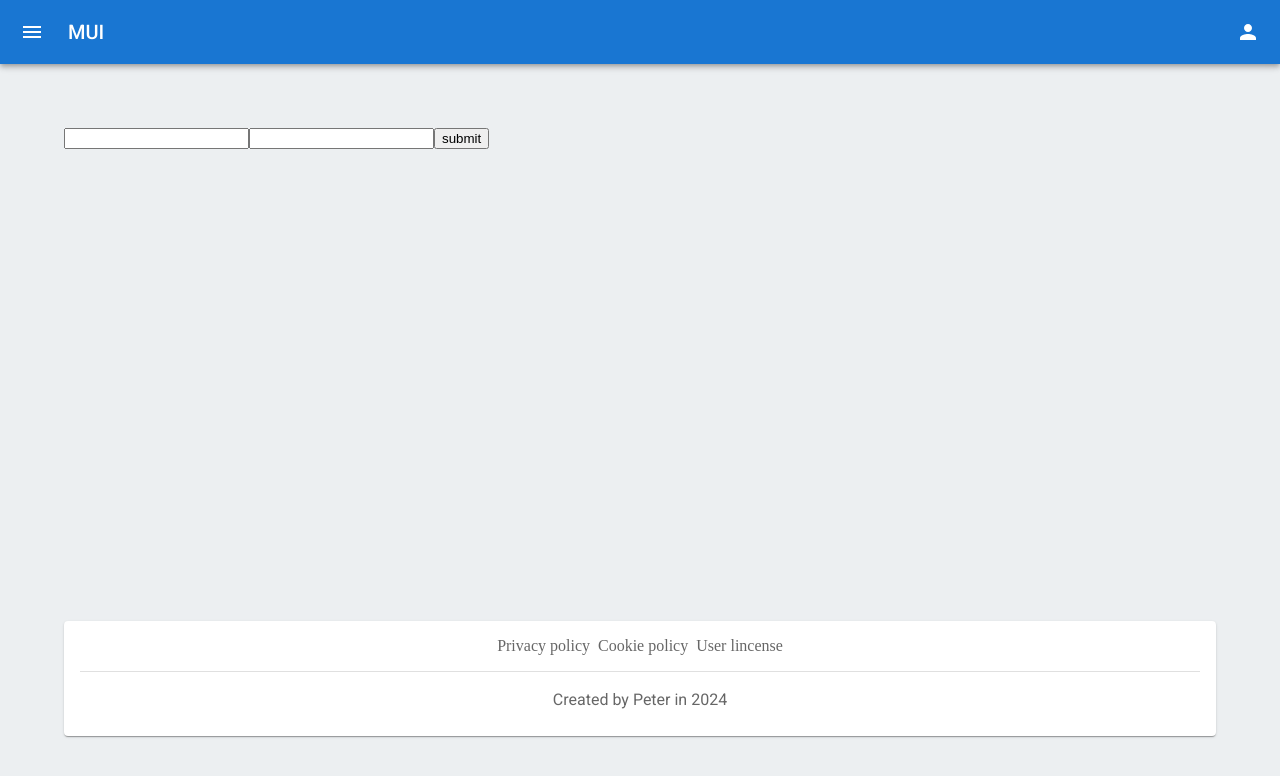
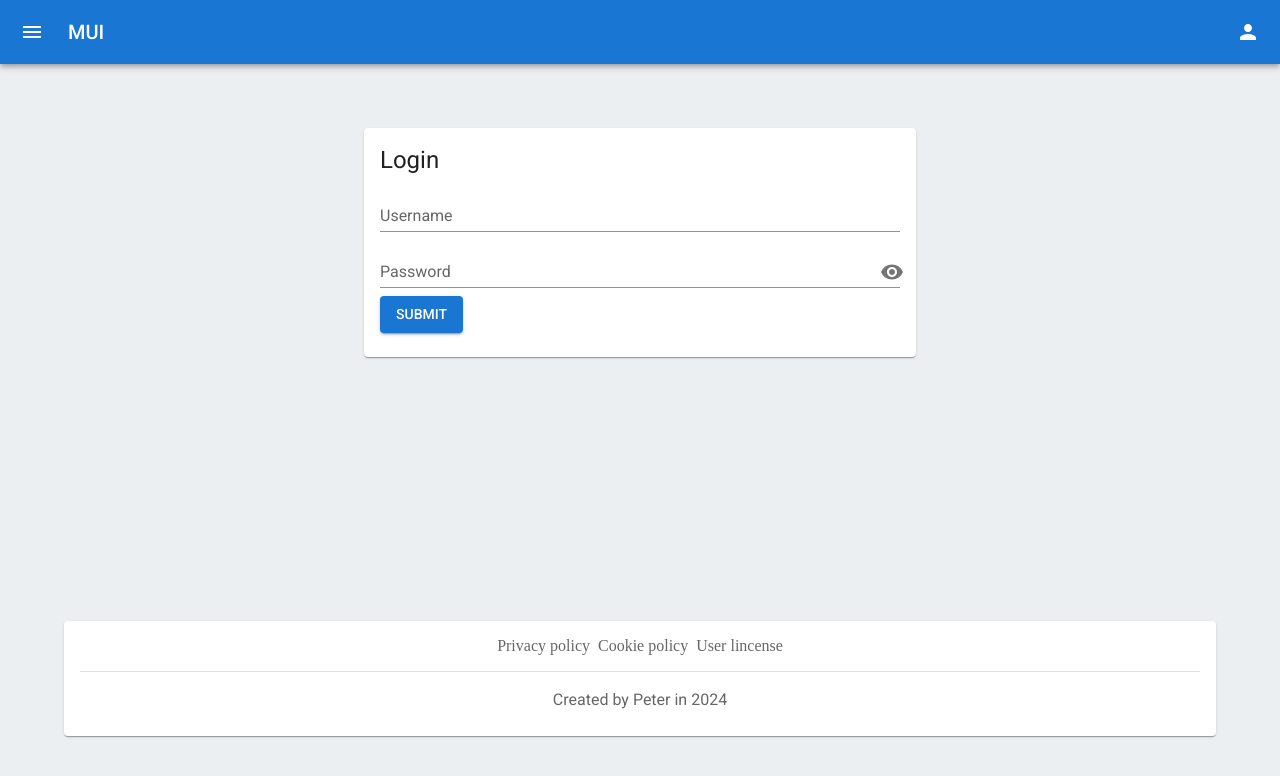
Before and after one commit to peter-peter-22/seo-blog-next, a Next.js app: page /login in a window 1280 px wide. Shown: the top 776 px of the page. Built offline with nearby package versions, Linux system fonts and the light colour scheme; no server answers; what @mui/material-nextjs would draw is missing.

Commit message:
add react-hook-form and style login form

```diff
--- a/app/lib/authActions.js
+++ b/app/lib/authActions.js
@@ -1,15 +1,13 @@
 "use server";
 
 import { signIn, signOut } from '@/auth';
-import { redirect } from 'next/navigation';
 import { AuthError } from 'next-auth';
 
-export async function login(
-    prevState,
-    formData
+export async function loginAction(
+    data
 ) {
     try {
-        await signIn('login', formData);
+        await signIn('login', data);
     }
     catch (err) {
         return handleAuthError(err);
@@ -36,23 +34,38 @@ export async function signOutAction() {
         return handleAuthError(err);
     }
 }
+
 function handleAuthError(err) {
     if (err instanceof AuthError) {
         switch (err.type) {
             case 'CredentialsSignin':
                 return 'Invalid credentials.';
             case "CallbackRouteError":
-                return formatErrorMessage(err.cause?.err);
+                return err.cause?.err.toString();
             default:
                 return "Something went wrong";
         }
     }
-    console.log("REDIRECT:\n",err.digest);
     throw err;//make redirect work
 }
 
-function formatErrorMessage(err) {
-    if (err.name === "ZodError")
-        return { message: "At least one field is invalid.", zodErrors: err.flatten().fieldErrors }
-    return { message: err.toString() };
-}
+//function handleAuthError(err) {
+//    if (err instanceof AuthError) {
+//        switch (err.type) {
+//            case 'CredentialsSignin':
+//                return {message:'Invalid credentials.'};
+//            case "CallbackRouteError":
+//                return formatErrorMessage(err.cause?.err);
+//            default:
+//                return {message:"Something went wrong"};
+//        }
+//    }
+//    console.log("REDIRECT:\n",err.digest);
+//    throw err;//make redirect work
+//}
+//
+//function formatErrorMessage(err) {
+//    if (err.name === "ZodError")
+//        return { message: "At least one field is invalid.", zodErrors: err.flatten().fieldErrors }
+//    return { message: err.toString() };
+//}
--- a/app/login/page.jsx
+++ b/app/login/page.jsx
@@ -1,32 +1,51 @@
 "use client";
 
-import { useActionState } from 'react';
-import { login } from '../lib/authActions';
-import { useSearchParams } from 'next/navigation'
+import { SubmitButton } from '@/app/ui/forms/components/FormButtons';
+import FieldContainer from '@/app/ui/forms/components/FieldContainer';
+import FormTextField from '@/app/ui/forms/components/FormTextField';
+import { LoginSchema } from '@/app/ui/forms/schemas/AuthSchema';
+import { zodResolver } from "@hookform/resolvers/zod";
+import Container from '@mui/material/Container';
+import { useSearchParams } from 'next/navigation';
+import { FormProvider, useForm } from 'react-hook-form';
+import { loginAction } from '../lib/authActions';
+import Card from '@mui/material/Card';
+import CardContent from '@mui/material/CardContent';
+import Typography from '@mui/material/Typography';
+import FormPasswordField from '../ui/forms/components/FormPasswordField';
 
 export default function Page() {
-    const searchParams = useSearchParams()
+    const searchParams = useSearchParams();
     const redirect = searchParams.get("callbackUrl") || "/profile";
 
-    const [errorState, formAction, isPending] = useActionState(
-        login,
-    );
+    const methods = useForm({
+        resolver: zodResolver(LoginSchema), // Apply the zodResolver
+    });
+    const { handleSubmit, formState: { isSubmitting } } = methods;
+
+    const onSubmit = async (data) => {
+        data.redirectTo = redirect;
+        const error = await loginAction(data);
+        if (error)
+            alert(error);
+    }
 
     return (
-        <form action={formAction}  >
-            {errorState?.message && <p>{errorState.message}</p>}
-            <input type="hidden" name="redirectTo" value={redirect} />
-            <input
-                type="text"
-                name="username"
-            />
-            {errorState?.zodErrors?.username && <p>{errorState.zodErrors.username}</p>}
-            <input
-                type="password"
-                name="password"
-            />
-            <button type="submit" disabled={isPending}>submit</button>
-            {errorState?.zodErrors?.password && <p>{errorState.zodErrors.password}</p>}
-        </form>
+        <Container maxWidth="sm">
+            <Card sx={{ my: "auto" }}>
+                <CardContent>
+                    <FormProvider {...methods}>
+                        <FieldContainer component="form" onSubmit={handleSubmit(onSubmit)} >
+                            <Typography variant='h5'>Login</Typography>
+                            <FormTextField name="username" label="Username" fullWidth />
+                            <FormPasswordField name="password" label="Password" fullWidth />
+                            <SubmitButton disabled={isSubmitting}>
+                                Submit
+                            </SubmitButton>
+                        </FieldContainer>
+                    </FormProvider>
+                </CardContent>
+            </Card>
+        </Container>
     );
 }
--- /dev/null
+++ b/app/ui/forms/components/FieldContainer.jsx
@@ -0,0 +1,9 @@
+import Stack from '@mui/material/Stack';
+
+export default function FieldContainer(props) {
+    return (
+        <Stack spacing={1} sx={{ alignItems: "start" }} {...props}>
+            {props.children}
+        </Stack>
+    )
+}
--- /dev/null
+++ b/app/ui/forms/components/FormButtons.jsx
@@ -0,0 +1,13 @@
+import Button from "@mui/material/Button";
+
+export function CancelButton(props) {
+    return (
+        <Button variant="outlined" {...props}>{props.children}</Button>
+    )
+}
+
+export function SubmitButton(props) {
+    return (
+        <Button variant="contained" type="submit" {...props}>{props.children}</Button>
+    )
+}
--- /dev/null
+++ b/app/ui/forms/components/FormPasswordField.jsx
@@ -0,0 +1,45 @@
+import { useFormContext } from 'react-hook-form';
+import TextField from '@mui/material/TextField';
+import Visibility from '@mui/icons-material/Visibility';
+import VisibilityOff from '@mui/icons-material/VisibilityOff';
+import InputAdornment from '@mui/material/InputAdornment';
+import { useCallback, useState } from 'react';
+import IconButton from '@mui/material/IconButton';
+
+export default function FormPasswordField({ name, ...props }) {
+    const { register, formState: { errors } } = useFormContext();
+    const myError = errors[name]?.message;
+    const [visible, setVisible] = useState(false);
+    const toggleVisibility = useCallback(() => {
+        setVisible(prev => !prev);
+    }, []);
+    return (
+        <>
+            <TextField
+                type={visible ? 'text' : 'password'}
+                error={!!myError}
+                helperText={myError}
+                {...register(name)}
+                {...props}
+
+                slotProps={{
+                    input: {
+                        endAdornment: (
+                            <InputAdornment position="end">
+                                <IconButton
+                                    aria-label={
+                                        visible ? 'hide the password' : 'display the password'
+                                    }
+                                    onClick={toggleVisibility}
+                                    edge="end"
+                                >
+                                    {visible ? <VisibilityOff /> : <Visibility />}
+                                </IconButton>
+                            </InputAdornment>
+                        )
+                    }
+                }}
+            />
+        </>
+    );
+}
--- /dev/null
+++ b/app/ui/forms/components/FormTextField.jsx
@@ -0,0 +1,17 @@
+import { useFormContext } from 'react-hook-form';
+import TextField from '@mui/material/TextField';
+
+export default function FormTextField({ name, ...props }) {
+    const { register, formState: { errors } } = useFormContext();
+    const myError = errors[name]?.message;
+    return (
+        <>
+            <TextField
+                error={!!myError}
+                helperText={myError}
+                {...register(name)}
+                {...props}
+            />
+        </>
+    );
+}
--- /dev/null
+++ b/app/ui/forms/schemas/AuthSchema.js
@@ -0,0 +1,18 @@
+import { z } from 'zod';
+
+export const LoginSchema = z
+  .object({
+    username: z.string(),
+    password: z.string(),
+  });
+
+export const RegisterSchema = z
+  .object({
+    username: z.string().min(3),
+    password: z.string().min(6),
+    confirmPassword: z.string()
+  })
+  .refine((data) => data.password === data.confirmPassword, {
+    message: "Passwords do not match",
+    path: ["confirmPassword"], // path of error
+  });
--- a/auth.js
+++ b/auth.js
@@ -1,10 +1,10 @@
 import NextAuth from 'next-auth';
 import { authConfig } from '@/auth.config';
 import Credentials from 'next-auth/providers/credentials';
-import { z } from 'zod';
 import bcrypt from 'bcrypt';
 import "@/app/lib/zodErrors";
 import prisma from '@/utils/db';
+import { LoginSchema, RegisterSchema } from '@/app/ui/forms/schemas/AuthSchema';
 
 async function getUser(username) {
     return (await prisma.user.findFirst({ where: { username } }))
@@ -16,12 +16,7 @@ export const { auth, signIn, signOut, handlers } = NextAuth({
         Credentials({
             id: "login",
             async authorize(credentials) {
-                const parsedCredentials = z
-                    .object({
-                        username: z.string().min(3),
-                        password: z.string().min(6)
-                    })
-                    .parse(credentials);
+                const parsedCredentials = LoginSchema.parse(credentials);
 
                 const { username, password } = parsedCredentials;
                 const user = await getUser(username);
@@ -35,12 +30,7 @@ export const { auth, signIn, signOut, handlers } = NextAuth({
         Credentials({
             id: "register",
             async authorize(credentials) {
-                const parsedCredentials = z
-                    .object({
-                        username: z.string().min(3),
-                        password: z.string().min(6)
-                    })
-                    .parse(credentials);
+                const parsedCredentials = RegisterSchema.parse(credentials);
 
                 const { username, password } = parsedCredentials;
                 const newUser = await prisma.user.create({
--- a/package.json
+++ b/package.json
@@ -12,6 +12,7 @@
     "@emotion/cache": "^11.13.1",
     "@emotion/react": "^11.13.3",
     "@emotion/styled": "^11.13.0",
+    "@hookform/resolvers": "^3.9.1",
     "@mui/icons-material": "^6.1.5",
     "@mui/material": "^6.1.5",
     "@mui/material-nextjs": "^6.1.5",
@@ -24,6 +25,7 @@
     "next-auth": "5.0.0-beta.25",
     "react": "19.0.0-rc-69d4b800-20241021",
     "react-dom": "19.0.0-rc-69d4b800-20241021",
+    "react-hook-form": "^7.53.2",
     "slate": "^0.110.2",
     "slate-history": "^0.110.3",
     "slate-react": "^0.110.3",
```
Also changed, not shown: app/ui/editor/ArticleEditor.jsx (+7 -5 lines), 1 other file (tests, documents, lock files or other folders).
